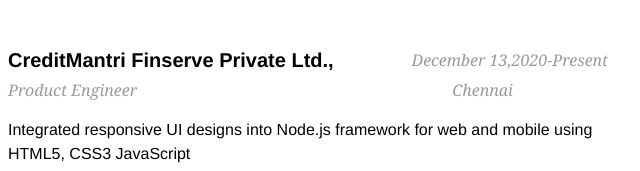
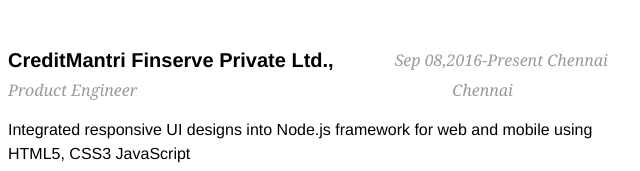
Before and after one commit to NithinGeorge93/nithingeorge93.github.io, a plain HTML site: page index.html in a window 1280 px wide. Shown: the part 439-610 px from the top of the page, 432-1072 px from the left. Drawn offline with Linux system fonts and the light colour scheme.

Commit message:
Update index.html

```diff
--- a/index.html
+++ b/index.html
@@ -72,7 +72,8 @@
 
             <dt>Work Experience</dt>
             <dd>
-                <h2>CreditMantri Finserve Private Ltd.,<span>December 13,2020-Present</span> </h2>
+                <h2>CreditMantri Finserve Private Ltd.,<span>Sep 08,2016-Present
+Chennai</span> </h2>
                 <p style=" font-style: italic; font-family: Georgia, Serif;font-size: 16px; color: #999;">Product Engineer<span style="margin-left: 315px;">Chennai</span></p>
                 <p>Integrated responsive UI designs into Node.js framework for web and mobile using HTML5, CSS3 JavaScript</p>
 				<ul>
```
